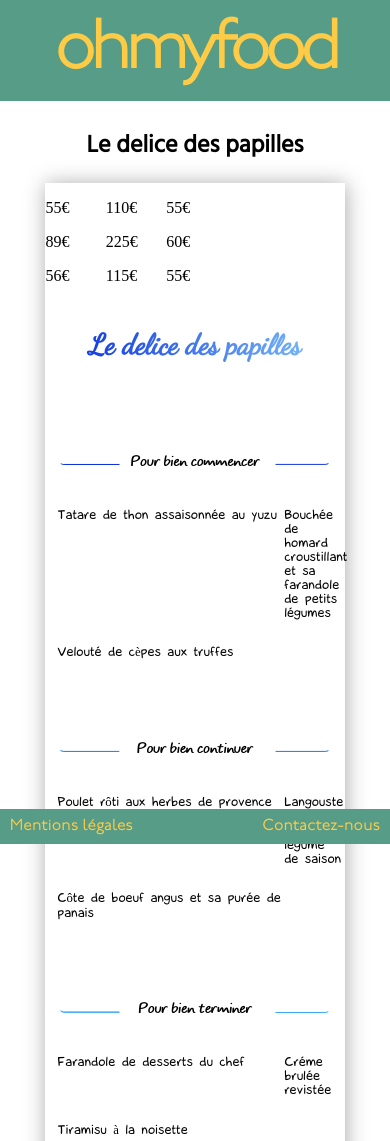
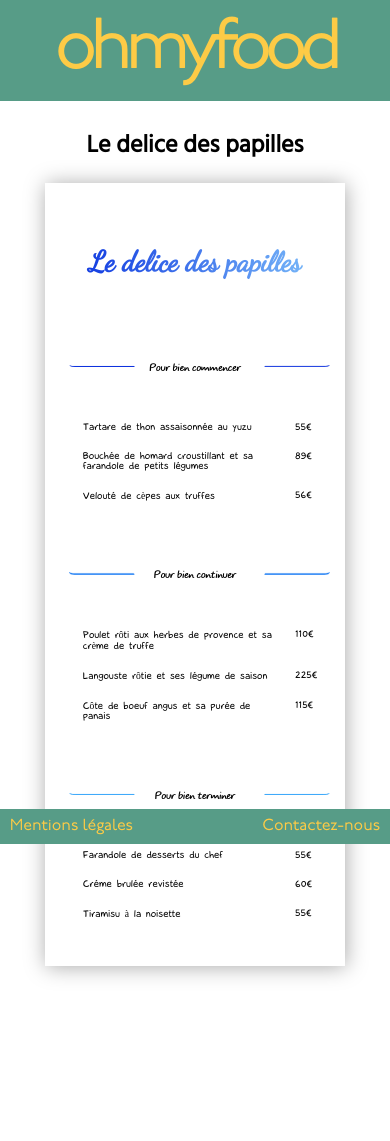
Before and after one commit to dalton-x/DW-TG-P3, a website: page le_delice_des_papilles.html in a window 390 px wide. Shown: the top 1141 px of the page. After the commit the page ends 1003 px from the top, so only its background shows below. Drawn offline with Linux system fonts and the light colour scheme; a web font is replaced by a local one.

Commit message:
modification prix [La note enchantée]
Changement de l ajout des prix sur l HTML

reprise du responsive

Rename dossier asset

```diff
--- a/Sass/Pages/_le_delice_des_papilles.scss
+++ b/Sass/Pages/_le_delice_des_papilles.scss
@@ -1,201 +1,227 @@
-/*******    LE DELICE DES PAPILLES    ******/
-/* alignement */
-.entree_titre_papilles,
-.plat_titre_papilles,
-.dessert_titre_papilles {
-  @include setfont ('TYPO_COMICS',4.5em,$black);
+/*******    LA delice ENCHANTEE    ******/
+.plat_delice,
+.entree_delice,
+.dessert_delice {
+  @include setfont ('Caricaturista',1.5em,$black);
+  display: grid;
+  grid-template-columns: 140% auto;
 }
 
-.prix_papilles,
-.plat_prix_papilles,
-.dessert_papilles {
-  @include setfont ('Caricaturista',1.5em,$black);
-  margin-top: 1%;
+.entree_titre_delice,
+.plat_titre_delice,
+.dessert_titre_delice {
+  @include setfont ('TYPO_COMICS',2.5em,$black);
 }
 
-.plat_papilles,
-.dessert_prix_papilles,
-.entree_papilles {
-  @include setfont ('Caricaturista',1.6em,$black);
+.delice_1,
+.delice_2,
+.delice_3,
+.delice_4{
+  margin-left: 15%;
+  grid-column: 1;
+}
+.delice_prix_1,
+.delice_prix_2,
+.delice_prix_3,
+.delice_prix_4{
+  grid-column: 2;
 }
 
-.delice_papilles,
-.nom_fin_papilles {
+
+.delice_papilles {
   @include gradient( 'DancingScript-Regular',6em,$blue,$blue-clear);
-}
-
-/* Alignements des <img> */
-.barre_papilles_left {
-  margin-top: 8%;
-  margin-left: 27%;
-}
-.barre_papilles_right {
-  margin-top: 8%;
-  margin-left: 15%;
-}
-
-/* Modification de GridCSS */
-.entree_papilles,
-.plat_papilles,
-.dessert_papilles {
-  grid-column: 1/5;
-  margin-left: 25%;
-}
-
-.prix_papilles,
-.plat_prix_papilles,
-.dessert_prix_papilles {
-  margin-right: 50%;
+  margin-top: -5%;
 }
 
 /* creation du souligné auto */
-.titre_papilles {
-  color: $black;
-}
-.titre_papilles {
+.titre_delice {
   @include soulignementDouble($blue, $sky-blue);
-  font-size: 0.6em;
 }
 
+/* alignement et mise en forme */
+.delice .fa {
+  font-size: 7em;
+}
 
-/* Chic */
+.fa {
+  @include gradient ("Font Awesome 5 Free",1em,$pink,$orange);
+  padding-top: 5%;
+  padding-right: 5%;
+  color: $purple;
+}
+
+/* Aligenemnt des images "barre" */
+
+img.delice_right{
+  margin-left: 40%;
+}
+img.delice_left,
+img.delice_right{
+  margin-top: 5%;
+}
+
+/* delice */
 /*****MOBILE*****/ /* portrait */
-@media screen and (min-width: 375px) and (max-width: 666px) {
+@media screen and (min-width: 320px) and (max-width: 567px) {
 
-  .delice_papilles,
-  .nom_fin_papilles {
-    @include gradient( 'DancingScript-Regular',1.2em,$blue,$blue-clear);
+  .delice_titre_h2{
+    font-size: 0.3em;
   }
 
-  .entree_titre_papilles,
-  .plat_titre_papilles,
-  .dessert_titre_papilles {
-    @include setfont ('TYPO_COMICS',1.5em,$black);
+  .plat_delice,
+  .entree_delice,
+  .dessert_delice {
+    font-size: 0.6em;
   }
 
-  .delice.left {
+  .titre_delice {
+    padding-top: 15%;
+    font-size: 0.8em;
+    @include soulignementDouble($blue, $sky-blue);
+  }
+
+  h2.delice_delice_enchantee{
+    font-size: 0.3em;
+    margin-top: -10%;
+    margin-bottom: -15%;
+  }
+
+  img.delice_left, img.delice_right {
     width: 70%;
-    margin-top: 8%;
-    margin-left: -20%;
+    margin-top: 0%;
+    margin-bottom: 6%;
   }
-  .delice.right {
+
+  .entree_titre_delice, .plat_titre_delice, .dessert_titre_delice {
+    font-size: 0.8em;
+  }
+
+  .delice_1,
+  .delice_2,
+  .delice_3,
+  .delice_4{
+    padding-right: 5%;
+  }
+}
+/*****MOBILE*****/ /* paysage */
+@media screen and (min-width: 568px) and (max-width: 767px) {
+
+  .delice_titre_h2{
+    padding-top: 5%;
+    font-size: 0.5em;
+  }
+  h2.delice_delice_enchantee{
+    font-size: 0.3em;
+    margin-top: 0%;
+    margin-bottom: -15%;
+  }
+  .plat_delice,
+  .entree_delice,
+  .dessert_delice{
+    margin-right: -12%;
+    margin-left: 15%;
+  }
+
+  img.delice_left, img.delice_right {
     width: 70%;
-    margin-top: 8%;
-    margin-left: 40%;
+    margin-top: 6%;
+    margin-bottom: 6%;
   }
-  .titre_papilles {
-    @include soulignementDouble($blue, $sky-blue,4px);
-    &:after{
-      margin-bottom: 10px;
-    }
+
+  .entree_titre_delice, .plat_titre_delice, .dessert_titre_delice {
+    font-size: 1em;
   }
-  .plat_papilles,
-  .dessert_prix_papilles,
-  .entree_papilles,
-  .dessert_papilles {
-    @include setfont ('Caricaturista',0.8em,$black);
-    margin-right: 0%;
+
+  .titre_delice {
+    padding-top: 15%;
+    @include soulignementDouble($blue, $sky-blue);
+  }
+
+  .delice_1,
+  .delice_2,
+  .delice_3,
+  .delice_4{
+    padding-right: 10%;
     margin-left: 5%;
   }
-  .prix_papilles,
-  .plat_prix_papilles,
-  .dessert_prix_papilles {
-    @include setfont ('Caricaturista',0.8em,$black);
-    margin-right: 15px;
+  .delice_prix_1,
+  .delice_prix_2,
+  .delice_prix_3,
+  .delice_prix_4{
+    margin-left: -20px;
   }
-  .prix_papilles{
-    line-height: 26px;
-  }
-  .plat_prix_papilles{
-    line-height: 30px;
-  }
-  .dessert_prix_papilles{
-    line-height: 15.5px;
-  }
-}
 
-/*****MOBILE*****/ /* paysage */
-@media screen and (min-width: 667px) and (max-width: 767px) {
-
-  img.delice.right,
-  img.delice.left{
-    margin-top: 0%;
-    width: 70%;
-    margin-bottom: -40px;
-  }
-  .titre_papilles{
-    font-size: 0.2em;
-  }
-  .entree_papilles, .plat_papilles, .dessert_papilles {
-    margin-left: 60px;
-    margin-top: 0px;
-    font-size: 0.65em;
-  }
-  .prix_papilles,
-  .plat_prix_papilles,
-  .dessert_prix_papilles{
-    font-size: 0.6em;
-  }
-  .nom_restaurant.delice_papilles{
-    font-size: 2.5em;
+  .plat_delice,
+  .entree_delice,
+  .dessert_delice {
+    font-size: 0.8em;
   }
 }
 
 /*****TABLETTE*****/ /* portrait */
-@media screen and (min-width: 768px) and (max-width: 1365px) {
+@media screen and (min-width: 768px) and (max-width: 1024px) {
 
-  .titre_delice_h2{
+  .delice_titre_h2{
+    font-size: 0.5em;
+  }
+
+  .plat_delice,
+  .entree_delice,
+  .dessert_delice {
     font-size: 0.7em;
   }
 
-  img.delice.left,
-  img.delice.right{
-    width: 80%;
-    margin-top: 45px;
+  .titre_delice {
+    font-size: 2em;
+    padding-top: 15%;
+    @include soulignementDouble($blue, $sky-blue);
   }
 
-  .titre_papilles{
-    font-size: 0.3em;
-    @include soulignementDouble($blue, $sky-blue,3px);
-    &:after{
-      margin-bottom: 12px;
-    }
+  h2.delice_delice_enchantee{
+    font-size: 0.8em;
+    margin-bottom: -15%;
   }
 
-  .entree_papilles,
-  .plat_papilles,
-  .dessert_papilles{
-    font-size: 0.75em;
-    margin-left: 18%;
+  img.delice_left, img.delice_right {
+    width: 70%;
+    margin-top: 9%;
   }
 
-  .prix_papilles,
-  .plat_prix_papilles,
-  .dessert_prix_papilles{
-    margin-right: 35%;
-    font-size: 0.75em;
+  .entree_titre_delice, .plat_titre_delice, .dessert_titre_delice {
+    font-size: 0.8em;
   }
 }
 /*****TABLETTE*****/ /* paysage */
 @media screen and (min-width: 1024px) and (max-width: 1365px) {
 
-
-
-  img.delice.left,
-  img.delice.right{
-    margin-top: 37px;
+  .delice_titre_h2{
+    font-size: 0.5em;
   }
 
-  .entree_papilles,
-  .plat_papilles,
-  .dessert_papilles{
+  .plat_delice,
+  .entree_delice,
+  .dessert_delice {
     font-size: 1em;
   }
 
-  .prix_papilles,
-  .plat_prix_papilles,
-  .dessert_prix_papilles{
-    margin-right: 40%;
-    font-size: 1em;
+  .titre_delice {
+    font-size: 2em;
+    padding-top: 15%;
+    @include soulignementDouble($blue, $sky-blue);
+  }
+
+  h2.delice_delice_enchantee{
+    font-size: 0.8em;
+    margin-bottom: -15%;
+  }
+
+  img.delice_left, img.delice_right {
+    width: 70%;
+    margin-top: 8%;
+    margin-bottom: 6%;
+  }
+
+  .entree_titre_delice, .plat_titre_delice, .dessert_titre_delice {
+    font-size: 0.8em;
   }
 }
--- a/le_delice_des_papilles.html
+++ b/le_delice_des_papilles.html
@@ -1,14 +1,15 @@
 <!DOCTYPE html>
 <html lang="fr">
-
 <head>
     <meta charset="UTF-8">
     <meta name="viewport" content="width=device-width, initial-scale=1.0">
 	<!-- favicon -->
 	<link rel="icon" type="image/gif" href="./asset/favicon.png" />
+    <!-- FontAwesome -->
+	<link href="https://use.fontawesome.com/releases/v5.0.1/css/all.css" rel="stylesheet">
+	<script src="https://kit.fontawesome.com/6cddf60a8b.js"></script>
     <!-- importation de police d'ecriture -->
-    <link href="//db.onlinewebfonts.com/c/7f657883f3f087c0e9864ae86af80411?family=Stem" rel="stylesheet"
-        type="text/css" />
+    <link href="//db.onlinewebfonts.com/c/7f657883f3f087c0e9864ae86af80411?family=Stem" rel="stylesheet" type="text/css"/>
     <!-- Fichier CSS -->
     <link rel="stylesheet" href="./css/style.css">
     <meta name="description" content="Ohmyfood!est une entreprise de réservation de restaurants et de composition de menus en ligne.
@@ -16,78 +17,67 @@
                                     menu est préparé à l’avance . Plus de perte de temps à consulter la carte!">
     <title>Ohmyfood | Le delice des papilles</title>
 </head>
-
 <body>
     <header>
         <a class="yellow" href="./index.html" title="ohmyfood">ohmyfood</a>
     </header>
     <br>
     <h1>Le delice des papilles</h1>
-    <main class="grd- wrapper">
+    <main class="grd- wrapper background_delice">
         <div class="grd- nom_restaurant delice_papilles">
-            <h2 class="titre_delice_h2">Le delice des papilles</h2>
+            <h2 class="delice_titre_h2">Le delice des papilles</h2>
         </div>
-        <div class="grd- entree_left barre_papilles barre_papilles_left">
-            <img class="delice left" src="./asset/papilles/entree_left.png" alt="barre_gauche">
+        <div class="grd- entree_left barre_delice left">
+            <img class="delice_left" src="./asset/delice/entree_left.png" alt="barre_gauche">
         </div>
-        <div class="grd- entree_titre entree_titre_papilles">
-            <span class="titre_papilles">Pour bien commencer</span>
+        <div class="grd- entree_titre entree_titre_delice">
+            <span class="titre_delice">Pour bien commencer</span>
         </div>
-        <div class="grd- entree_right barre_papilles barre_papilles_right">
-            <img class="delice right" src="./asset/papilles/entree_right.png" alt="barre_droit">
+        <div class="grd- entree_right barre_delice right">
+            <img class="delice_right" src="./asset/delice/entree_right.png" alt="barre_droite">
         </div>
-        <div class="grd- entree entree_papilles">
-            <p>Tatare de thon assaisonnée au yuzu</p>
-            <p>Bouchée de homard croustillant et sa farandole de petits légumes</p>
-            <p>Velouté de cèpes aux truffes</p>
+        <div class="grd- entree entree_delice">
+            <div class="delice_1" ><p>Tartare de thon assaisonnée au yuzu</p></div>
+            <div class="delice_prix_1" ><p>55€</p></div>
+            <div class="delice_2" ><p>Bouchée de homard croustillant et sa farandole de petits légumes</p></div>
+            <div class="delice_prix_2" ><p>89€</p></div>
+            <div class="delice_3" ><p>Velouté de cèpes aux truffes</p></div>
+            <div class="delice_prix_3" ><p>56€</p></div>
         </div>
-        <div class="grd- entree_prix prix_papilles">
-            <p>55€ </p>
-            <p>89€ </p>
-            <p>56€ </p>
+        <div class="grd- plat_left barre_delice left">
+            <img class="delice_left" src="./asset/delice/plat_left.png" alt="barre_gauche">
         </div>
-        <div class="grd- plat_left barre_papilles barre_papilles_left">
-            <img class="delice left" src="./asset/papilles/plat_left.png" alt="barre_gauche">
+        <div class="grd- plat_titre plat_titre_delice">
+            <span class="titre_delice">Pour bien continuer</span>
         </div>
-        <div class="grd- plat_titre plat_titre_papilles">
-            <span class="titre_papilles">Pour bien continuer</span>
+        <div class="grd- plat_right barre_delice right">
+            <img class="delice_right" src="./asset/delice/plat_right.png" alt="barre_droite">
         </div>
-        <div class="grd- plat_right barre_papilles barre_papilles_right">
-            <img class="delice right" src="./asset/papilles/plat_right.png" alt="barre_droit">
+        <div class="grd- plat plat_delice">
+            <div class="delice_1" ><p>Poulet rôti aux herbes de provence et sa crème de truffe</p></div>
+            <div class="delice_prix_1" ><p>110€</p></div>
+            <div class="delice_2" ><p>Langouste rôtie et ses légume de saison</p></div>
+            <div class="delice_prix_2" ><p>225€</p></div>
+            <div class="delice_3" ><p>Côte de boeuf angus et sa purée de panais</p></div>
+            <div class="delice_prix_3" ><p>115€</p></div>
         </div>
-        <div class="grd- plat plat_papilles">
-            <p>Poulet rôti aux herbes de provence et sa crème de truffe</p>
-            <p>Langouste rôtie et ses légume de saison</p>
-            <p>Côte de boeuf angus et sa purée de panais</p>
+        <div class="grd- dessert_left barre_delice left">
+            <img class="delice_left" src="./asset/delice/dessert_left.png" alt="barre_gauche">
         </div>
-        <div class="grd- plat_prix plat_prix_papilles">
-            <p>110€ </p>
-            <p>225€ </p>
-            <p>115€ </p>
+        <div class="grd- dessert_titre dessert_titre_delice">
+            <span class="titre_delice">Pour bien terminer</span>
         </div>
-        <div class="grd- dessert_left barre_papilles barre_papilles_left">
-            <img class="delice left" src="./asset/papilles/dessert_left.png" alt="barre_gauche">
+        <div class="grd- dessert_right barre_delice right">
+            <img class="delice_right" src="./asset/delice/dessert_right.png" alt="barre_droite">
         </div>
-        <div class="grd- dessert_titre dessert_titre_papilles">
-            <span class="titre_papilles">Pour bien terminer</span>
+        <div class="grd- dessert dessert_delice">
+            <div class="delice_1" ><p>Farandole de desserts du chef</p></div>
+            <div class="delice_prix_1" ><p>55€</p></div>
+            <div class="delice_2" ><p>Créme brulée revistée</p></div>
+            <div class="delice_prix_2" ><p>60€</p></div>
+            <div class="delice_3" ><p>Tiramisu à la noisette</p></div>
+            <div class="delice_prix_3" ><p>55€</p></div>
         </div>
-        <div class="grd- dessert_right barre_papilles barre_papilles_right">
-            <img class="delice right" src="./asset/papilles/dessert_right.png" alt="barre_droit">
-        </div>
-        <!-- <div class="grd- dessert_no_prix dessert_papilles"></div> -->
-        <div class="grd- dessert dessert_papilles">
-            <p>Farandole de desserts du chef</p>
-            <p>Créme brulée revistée</p>
-            <p>Tiramisu à la noisette</p>
-        </div>
-        <div class="grd- dessert_prix dessert_prix_papilles">
-            <p>55€ </p>
-            <p>60€ </p>
-            <p>55€ </p>
-        </div>
-        <!-- <div class="grd- nom_fin nom_fin_papilles">
-            <span class="papilles_papilles_enchantee">Le delice des papilles</span>
-        </div> -->
     </main>
 
     <footer>
@@ -95,5 +85,4 @@
         <a class="yellow contact" href="mailto:contact@ohmyfood.fr" title="contact">Contactez-nous </a>
     </footer>
 </body>
-
 </html>
```
Also changed, not shown: asset/delice/dessert_left.png (renamed from asset/papilles/dessert_left.png), asset/delice/dessert_right.png (renamed from asset/papilles/dessert_right.png), asset/delice/entree_left.png (renamed from asset/papilles/entree_left.png), asset/delice/entree_right.png (renamed from asset/papilles/entree_right.png), asset/delice/plat_left.png (renamed from asset/papilles/plat_left.png), asset/delice/plat_right.png (renamed from asset/papilles/plat_right.png), css/style.css, 1 other file.
